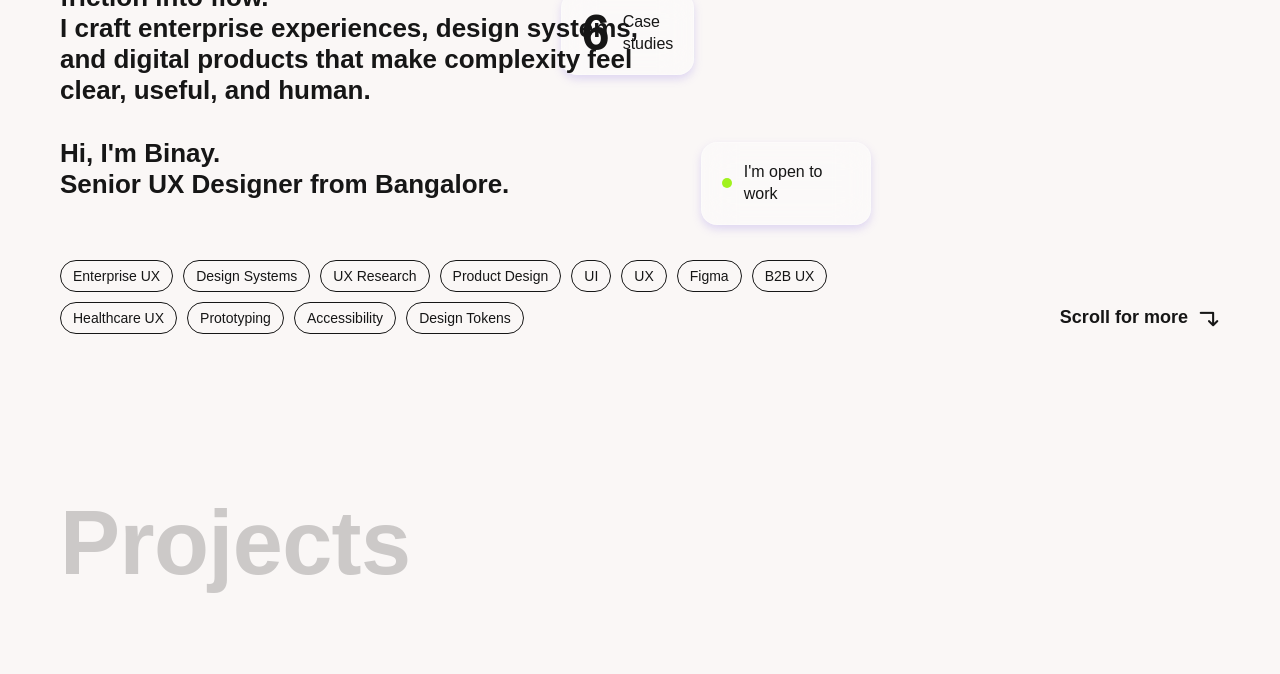
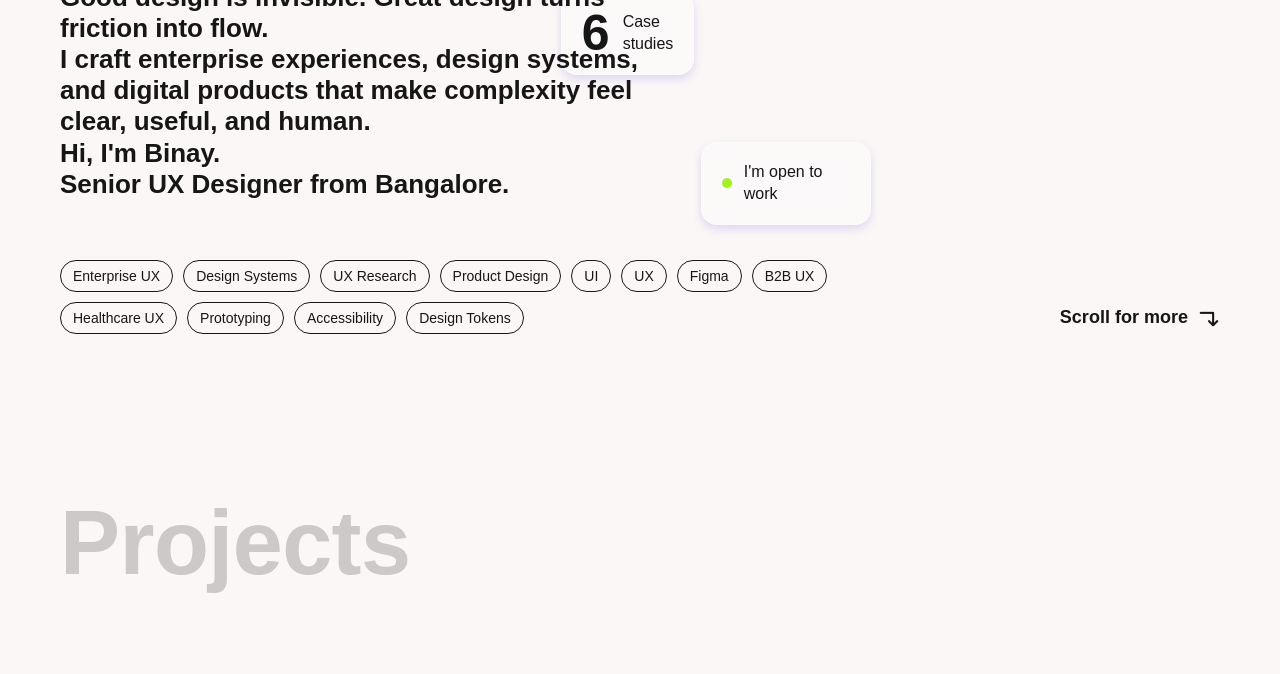
Before and after one commit to cosmic1995/portfolio_binayyadav, a website: page site/index.html in a window 1280 px wide. Shown: the part 426-1100 px from the top of the page. Drawn offline with Linux system fonts and the light colour scheme; a web font is replaced by a local one.

Commit message:
Fix hero section layout - proper paragraph structure

```diff
--- a/site/index.html
+++ b/site/index.html
@@ -180,7 +180,9 @@
                 <h1 style="text-transform:lowercase;color:var(--base-opp);margin:0 0 1rem 0;letter-spacing:-0.06em;line-height:0.88;">binay yadav</h1>
               </div>
               <div class="hero-09-headline__caption loading__item">
-                <p style="margin-top:0;">Good design is invisible. Great design turns friction into flow.<br>I craft enterprise experiences, design systems, and digital products that make complexity feel clear, useful, and human.<br><br>Hi, I'm Binay.<br>Senior UX Designer from Bangalore.</p>
+                <p style="margin-top:0;">Good design is invisible. Great design turns friction into flow.</p>
+                <p>I craft enterprise experiences, design systems, and digital products that make complexity feel clear, useful, and human.</p>
+                <p>Hi, I'm Binay.<br>Senior UX Designer from Bangalore.</p>
               </div>
               <div class="hero-09-headline__tags loading__fade">
                 <span class="tag tag-default tag-outline">Enterprise UX</span>
```
